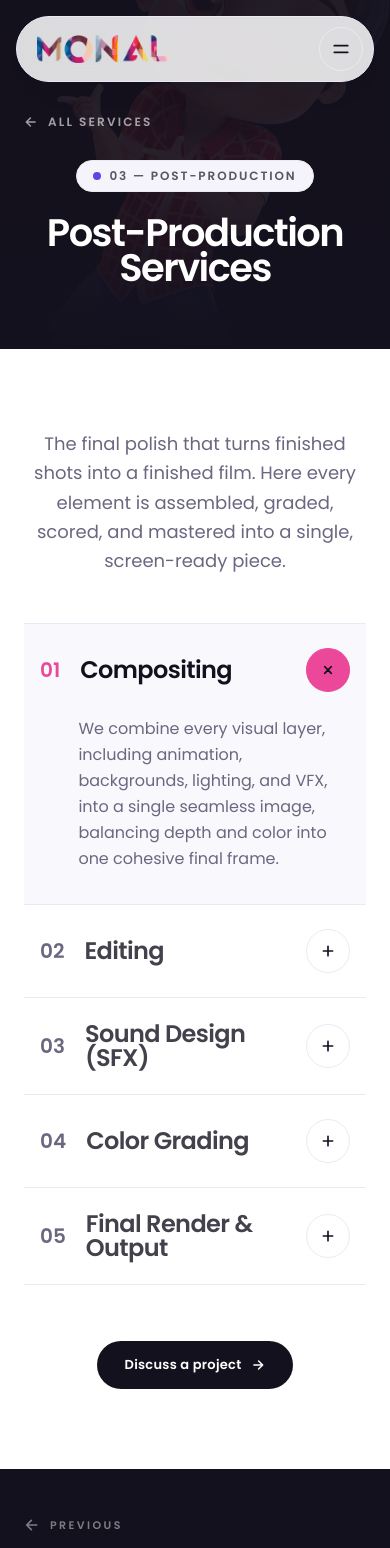
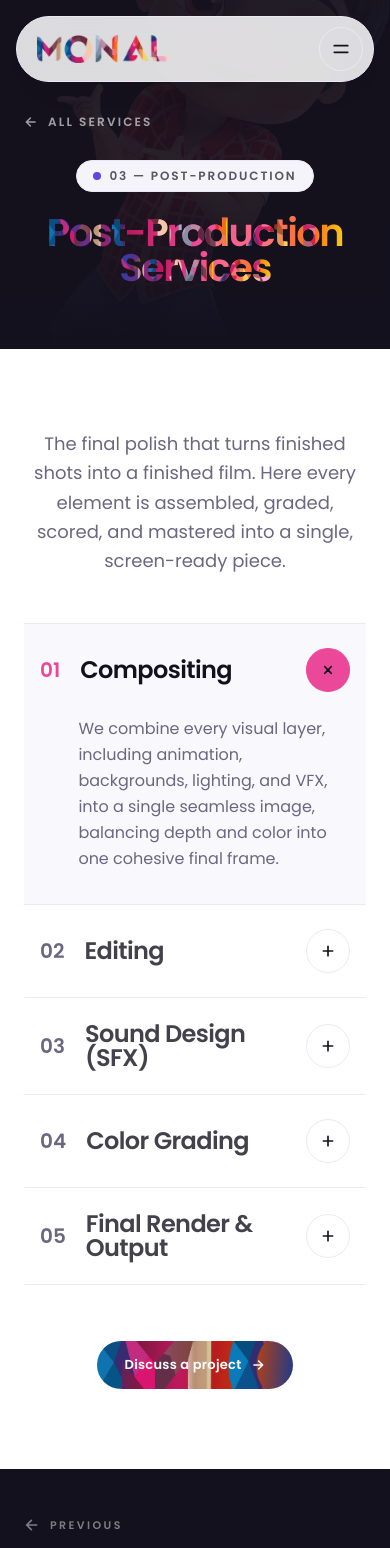
Before and after one commit to Kontukunal/Monal-Web, a React (Vite) app: page /services/post-production in a window 390 px wide. Shown: the top 1548 px of the page. Built offline with nearby package versions, Linux system fonts and the light colour scheme.

Commit message:
Apply logo-paint theme to heading highlights and CTA buttons

```diff
--- a/src/components/About.jsx
+++ b/src/components/About.jsx
@@ -42,9 +42,9 @@ const About = () => {
           </div>
           <h2
             data-split
-            className="headline-vibrant font-display capitalize text-[clamp(2rem,7.5vw,7rem)] leading-[0.86] tracking-[-0.04em]"
+            className="font-display capitalize text-ink text-[clamp(2rem,7.5vw,7rem)] leading-[0.86] tracking-[-0.04em]"
           >
-            Who we <span className="text-royal">are.</span>
+            Who we <span className="headline-vibrant">are.</span>
           </h2>
         </div>
 
--- a/src/components/ContentLibrary.jsx
+++ b/src/components/ContentLibrary.jsx
@@ -29,7 +29,7 @@ const ContentLibrary = () => {
             data-reveal-delay="0.08"
             className="font-display capitalize text-ink text-[clamp(2rem,6.5vw,5rem)] leading-[0.96] max-w-3xl"
           >
-            Award-winning <span className="text-royal">stories.</span>
+            Award-winning <span className="headline-vibrant">stories.</span>
           </h2>
         </div>
 
--- a/src/components/Decor.jsx
+++ b/src/components/Decor.jsx
@@ -87,7 +87,10 @@ export const Eyebrow = ({
 };
 
 /* Pill button — the single CTA component across the site.
-   variants: primary (purple) · dark (black) · light (white/outline) · ghost (on dark) */
+   The filled variants (primary/dark/accent) "paint" themselves with the
+   MONAL logo artwork via .bg-pill-vibrant, so buttons share the same
+   multi-colour brand identity as the headline highlights.
+   variants: primary · dark · accent (logo-fill) · light · ghost (outlined) */
 export const Pill = ({
   as = "button",
   children,
@@ -98,8 +101,9 @@ export const Pill = ({
 }) => {
   const Tag = as;
   const styles = {
-    primary: "bg-royal text-white hover:bg-violet shadow-[0_14px_30px_-12px_rgba(91,70,232,0.7)]",
-    dark: "bg-ink text-white hover:bg-royal",
+    primary: "bg-pill-vibrant text-white shadow-[0_14px_30px_-12px_rgba(20,17,30,0.55)]",
+    dark: "bg-pill-vibrant text-white",
+    accent: "bg-pill-vibrant text-white",
     light: "bg-paper text-ink border border-line hover:border-ink/30",
     ghost: "bg-transparent text-white border border-white/35 hover:bg-white hover:text-ink",
   };
--- a/src/components/Hero.jsx
+++ b/src/components/Hero.jsx
@@ -241,7 +241,7 @@ const Hero = () => {
           data-reveal-delay="0.08"
           className="font-display capitalize text-ink leading-[0.92] tracking-[-0.03em] text-[clamp(2.2rem,6.5vw,5.6rem)] max-w-5xl"
         >
-          Bringing <span className="text-royal">vision</span> to life.
+          Bringing <span className="headline-vibrant">vision</span> to life.
         </h1>
 
 
--- a/src/components/Services.jsx
+++ b/src/components/Services.jsx
@@ -91,7 +91,7 @@ const Services = () => {
             data-reveal-delay="0.08"
             className="font-display capitalize text-white text-[clamp(2rem,7vw,5.5rem)] leading-[0.94] max-w-3xl"
           >
-            What we <span className="text-violet">create.</span>
+            What we <span className="headline-vibrant">create.</span>
           </h2>
           <p
             data-reveal="up"
@@ -136,7 +136,7 @@ const Services = () => {
               className="font-display capitalize text-white text-[clamp(1.6rem,4.5vw,3rem)] leading-[1.02] max-w-2xl"
             >
               Trusted by studios &amp; networks{" "}
-              <span className="text-violet">worldwide.</span>
+              <span className="headline-vibrant">worldwide.</span>
             </h3>
           </div>
 
--- a/src/components/Team.jsx
+++ b/src/components/Team.jsx
@@ -85,7 +85,7 @@ const Team = () => {
             data-reveal-delay="0.08"
             className="font-display capitalize text-ink text-[clamp(2rem,7vw,5.5rem)] leading-[0.94] max-w-3xl"
           >
-            Meet the <span className="text-royal">team.</span>
+            Meet the <span className="headline-vibrant">team.</span>
           </h2>
           <p
             data-reveal="up"
--- a/src/components/Testimonials.jsx
+++ b/src/components/Testimonials.jsx
@@ -96,7 +96,7 @@ const Testimonials = () => {
             data-reveal-delay="0.08"
             className="font-display capitalize text-ink text-[clamp(2rem,6.5vw,5rem)] leading-[0.96] max-w-3xl"
           >
-            Loved by <span className="text-royal">creators.</span>
+            Loved by <span className="headline-vibrant">creators.</span>
           </h2>
           <p
             data-reveal="up"
--- a/src/index.css
+++ b/src/index.css
@@ -86,6 +86,51 @@
 /* A coloured highlight word inside a heading. */
 .text-royal { color: var(--color-royal); }
 
+/* ------------------------------------------------------------------ *
+ *  Brand "logo-paint" theme
+ *  Fills text + buttons with the actual MONAL logo artwork so the
+ *  whole site shares one cohesive multi-colour brand identity.
+ *  Asset: src/assets/Monal_Logo_art.png (the faceted, colourful mark).
+ * ------------------------------------------------------------------ */
+
+/* Highlighted heading words painted with the logo artwork via
+   background-clip: text. A linear-gradient sits underneath as a
+   fallback. Applied to descendants (*) too so it survives GSAP
+   SplitText word-wrapping. */
+.headline-vibrant,
+.headline-vibrant * {
+  background-image:
+    url('./assets/Monal_Logo_art.png'),
+    linear-gradient(95deg,
+      #1e40af 0%, #be185d 28%, #ec4899 50%,
+      #fb7185 72%, #f97316 90%, #facc15 100%);
+  background-size: cover, 100% 100%;
+  background-position: center, 0 0;
+  background-repeat: no-repeat, no-repeat;
+  -webkit-background-clip: text;
+  background-clip: text;
+  color: transparent;
+  -webkit-text-fill-color: transparent;
+}
+
+/* Buttons reuse the same artwork, zoomed to 320% so only the faceted
+   colour patches show (the "MONAL" letters crop out). On hover the
+   image slides for a subtle shimmer — same brand DNA, different crop. */
+.bg-pill-vibrant {
+  background-image:
+    url('./assets/Monal_Logo_art.png'),
+    linear-gradient(95deg,
+      #1e3a8a 0%, #831843 22%, #be185d 42%,
+      #b91c1c 60%, #c2410c 78%, #1e3a8a 100%);
+  background-size: 320% auto, 100% 100%;
+  background-position: 0% 50%, 0 0;
+  background-repeat: no-repeat, no-repeat;
+  transition: background-position 1s ease, opacity 0.3s ease;
+}
+.bg-pill-vibrant:hover {
+  background-position: 100% 50%, 0 0;
+}
+
 /* Faint dotted backdrop */
 .bg-dots {
   background-image: radial-gradient(rgba(20, 17, 30, 0.08) 1.3px, transparent 1.4px);
```
